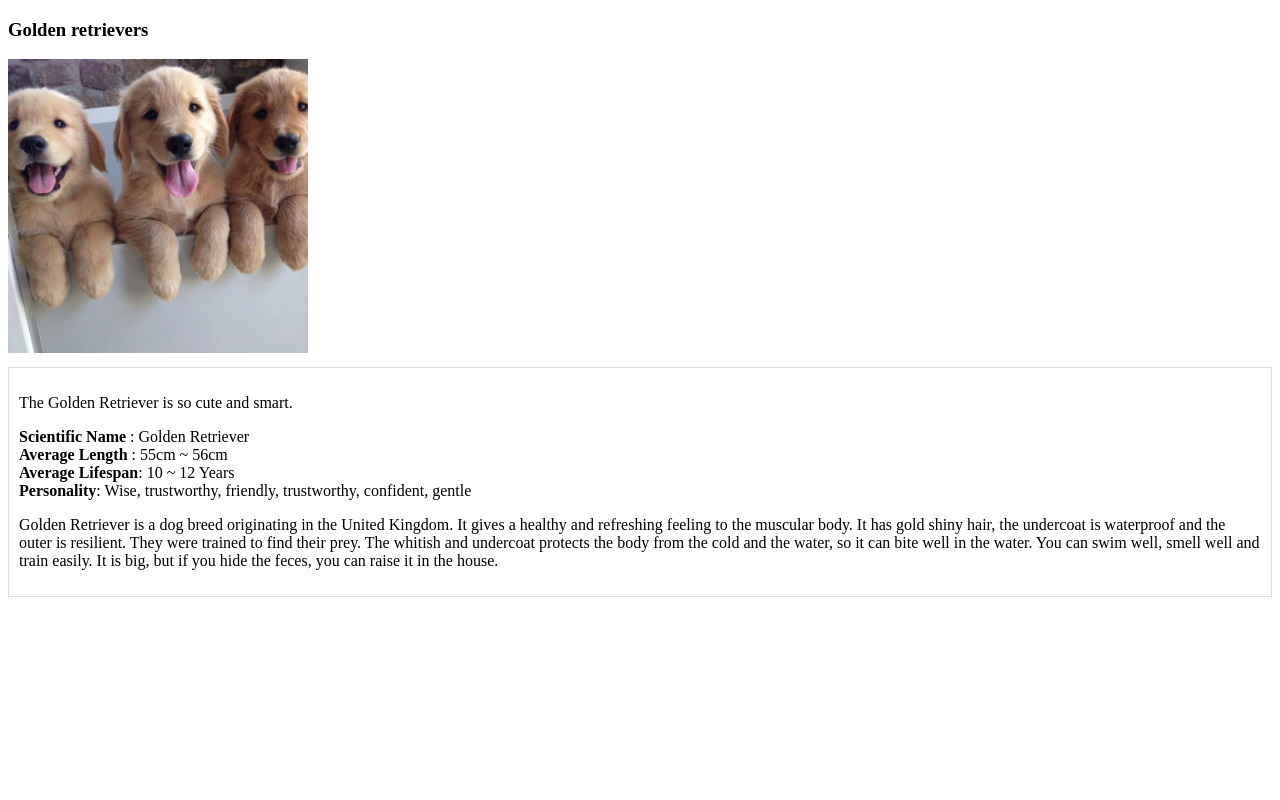
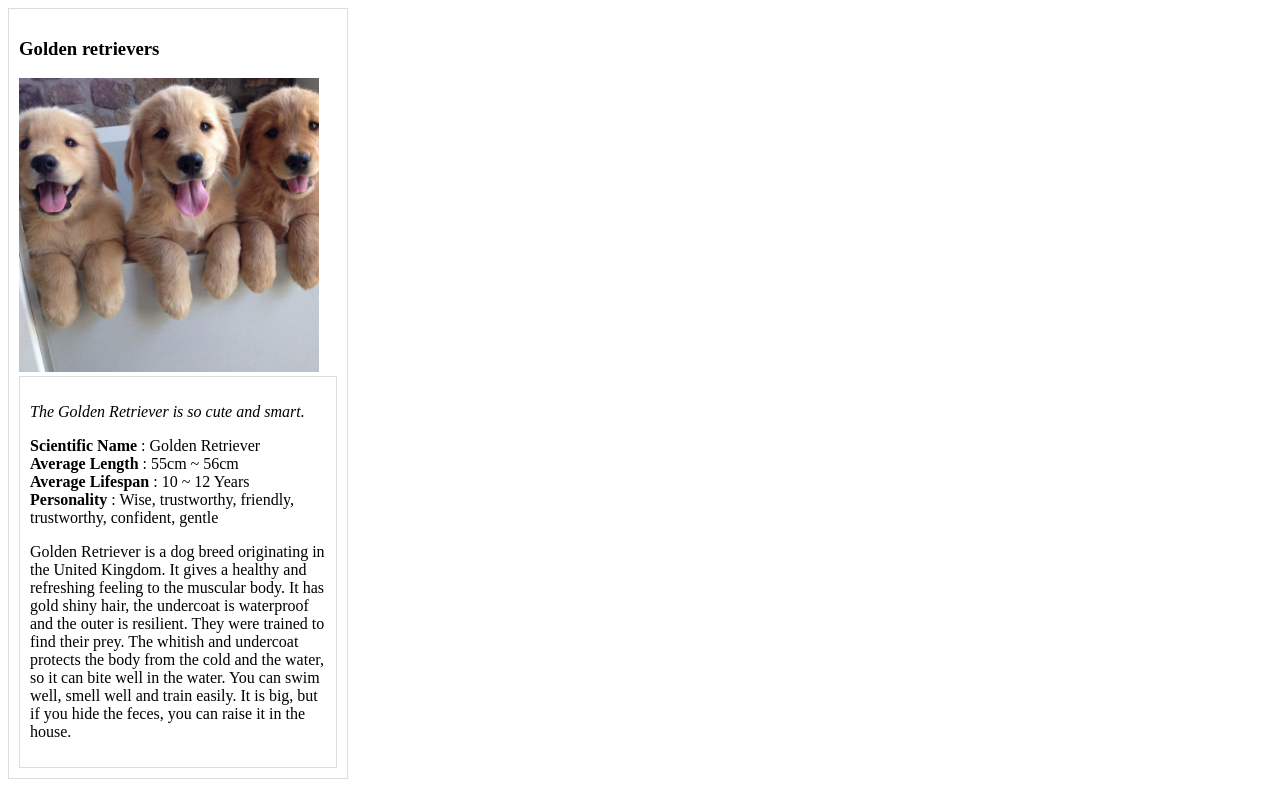
Before and after one commit to sangumee/Udacity-Front-End-Web-Developer-Nanodegree, a plain HTML site: page Front-End Web Developer Nanodegree Course/fend-animal-trading-cards-master/index.html in a window 1280 px wide. Drawn offline with Linux system fonts and the light colour scheme.

Commit message:
upload project

```diff
--- a/Front-End Web Developer Nanodegree Course/fend-animal-trading-cards-master/card.html
+++ b/Front-End Web Developer Nanodegree Course/fend-animal-trading-cards-master/index.html
@@ -8,20 +8,20 @@
 </head>
 
 <body>
-	<div id="outside">
+	<div class="outside">
 		<!-- your favorite animal's name goes here -->
 		<h3>Golden retrievers</h3>
 		<!-- your favorite animal's image goes here -->
 		<img src="dog.jpg" alt="Golden retrievers">
-		<div id="inside">
+		<div class="inside">
 			<!-- your favorite animal's interesting fact goes here -->
-			<p id="italic">The Golden Retriever is so cute and smart.</p>
+			<p class="italic">The Golden Retriever is so cute and smart.</p>
 			<ul>
 				<!-- your favorite animal's list items go here -->
-				<li><span>Scientific Name</span> : Golden Retriever</li>
-				<li><span>Average Length</span> : 55cm ~ 56cm</li>
-				<li><span>Average Lifespan</span>: 10 ~ 12 Years</li>
-				<li><span>Personality</span>: Wise, trustworthy, friendly, trustworthy, confident, gentle</li>
+				<li><span class="bold">Scientific Name</span> : Golden Retriever</li>
+				<li><span class="bold">Average Length</span> : 55cm ~ 56cm</li>
+				<li><span class="bold">Average Lifespan</span> : 10 ~ 12 Years</li>
+				<li><span class="bold">Personality</span> : Wise, trustworthy, friendly, trustworthy, confident, gentle</li>
 			</ul>
 			<!-- your favorite animal's description goes here -->
 			<p>Golden Retriever is a dog breed originating in the United Kingdom. It gives a healthy and refreshing feeling to the muscular body. It has gold shiny hair, the undercoat is waterproof and the outer is resilient. They were trained to find their prey.
--- a/Front-End Web Developer Nanodegree Course/fend-animal-trading-cards-master/styles.css
+++ b/Front-End Web Developer Nanodegree Course/fend-animal-trading-cards-master/styles.css
@@ -1,25 +1,26 @@
-img {
-  width: 300px;
-  padding-bottom: 10px;
+body {
+  width: 340px;
 }
 
-span {
-  font-weight: bold;
+img {
+  width:300px;
 }
 
 ul {
   list-style: none;
-  padding: 0px;
+  padding: 0;
 }
 
-#
-
-#outside {
-  border: 1px solid #ddd;
-  padding: 10px 10px 10px 10px;
+.bold {
+  font-weight: bold;
 }
 
-#inside {
+.italic{
+  font-style:italic;
+}
+
+.outside,
+.inside {
   border: 1px solid #ddd;
-  padding: 10px 10px 10px 10px;
+  padding: 10px;
 }
```
